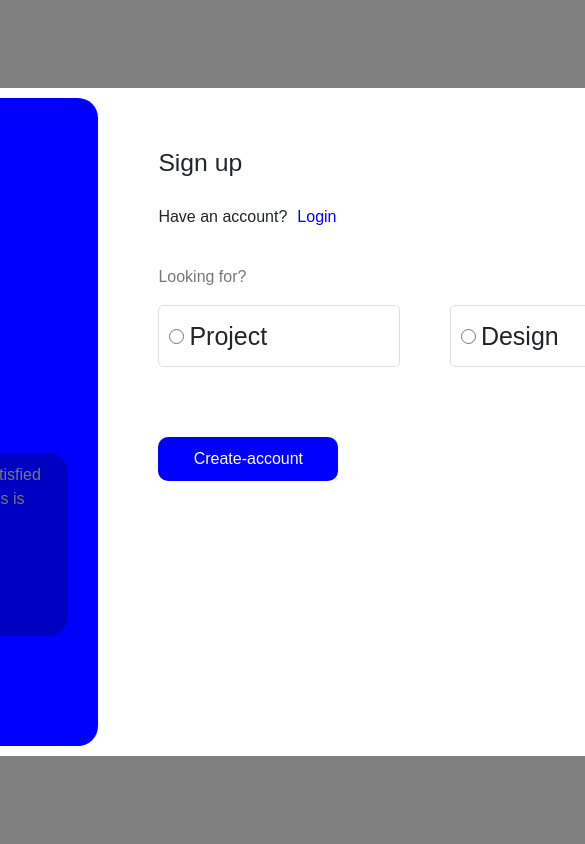
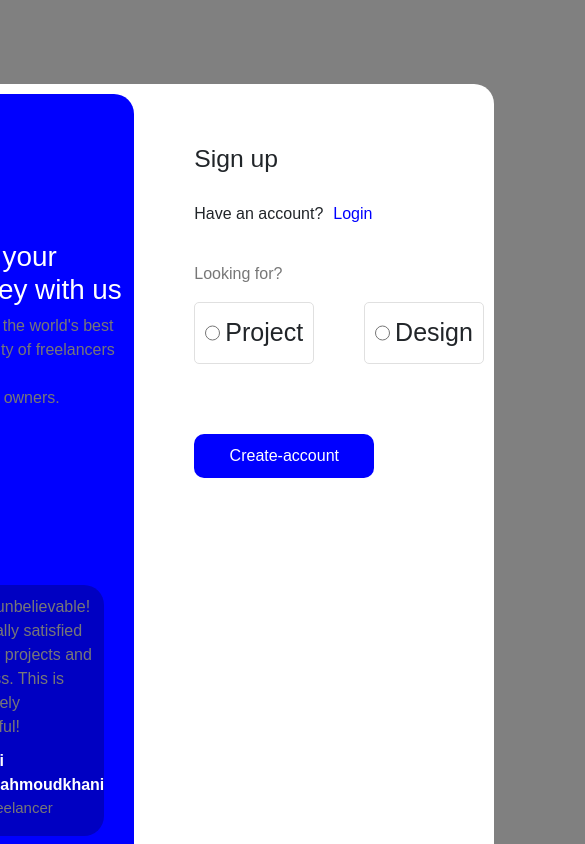
Before and after one commit to mahmoudkhani80/login-page, a React (Create React App) app: page / in a window 390 px wide. Shown: the top 844 px of the page, 585 px wide, since content can reach past the window. Built offline with nearby package versions, Linux system fonts and the light colour scheme.

Commit message:
improved css responsive

```diff
--- a/src/App.css
+++ b/src/App.css
@@ -2,31 +2,43 @@ body {
     font-family: sans-serif;
     background-color: grey;
 }
-.short-size{
+
+@media screen and (max-width: 768px) {
+    /* Styles for screens smaller than 768px */
+    .bigbox {
+        grid-template-columns: 1fr;
+    }
+}
+
+.short-size {
     font-size: 15px;
 }
-.bge{
-  background-color: red;
-}
+
 .error {
     color: rgb(255, 0, 0);
 }
+
 input:hover {
     transition: 1s;
     border-color: blueviolet;
 }
+
 a:link {
     text-decoration: none;
 }
+
 .radius {
     border-radius: 20px;
 }
+
 .white-text {
     color: white;
 }
+
 .grey-text {
     color: rgb(119, 119, 119);
 }
+
 .login {
     color: blue;
     margin-left: 10px;
@@ -36,12 +48,16 @@ a:link {
     display: grid;
     justify-content: center;
     align-content: center;
-  height: 100vh;
-  /* background-color: aqua; */
+    /* height: 100vh; /
+    background-color: aqua;
+    */
 }
+
 .bigbox {
-  /* height: 80vh; */
+    /* height: 80vh;
     width: 120vh;
+    */
+    margin-top: 10vh;
     grid-row: 1 / 2;
     grid-column: 1 / 3;
     display: grid;
@@ -50,18 +66,23 @@ a:link {
     padding: 10px;
     gap: 60px;
 }
+
 .blue-section {
+    /* height: 78vh; */
     grid-row: 1 / 2;
     grid-column: 1 / 2;
     background-color: blue;
 }
+
 .inside-blue-section {
     display: grid;
     grid-template-rows: 0.5fr 1fr 0.5fr 1fr 0.8fr;
     margin: 10px 0px 0px 10px;
     padding: 20px 0px 0px 20px;
 }
+
 .white-section {
+    height: 70vh;
     display: grid;
     grid-template-rows: 0.2fr 0.2fr 0.2fr 0.5fr 0.5fr 0.5fr 0.9fr ;
     background-color: white;
@@ -76,16 +97,20 @@ a:link {
     background-color: rgb(0, 0, 194);
     margin: 0px 30px -20px 0px;
 }
+
 .comment-section > p {
     margin: 10px;
 }
+
 .comment-profile {
     display: grid;
     grid-template-columns: 1fr 4fr;
 }
+
 .comment-section >div> img {
     border-radius: 20%;
 }
+
 .border-for-inputs {
     border-style: solid;
     border-color: rgb(224, 224, 224);
@@ -93,13 +118,15 @@ a:link {
     border-width: 1px;
     border-radius: 5px;
 }
+
 .grid-for-radio {
     display: grid;
     grid-template-columns: 20px 1fr 2fr;
     grid-template-rows: 0.3fr 1fr 0.3fr;
     column-gap: 10px;
 }
-.radio-buttons{
+
+.radio-buttons {
     font-size: 25px;
     border-style: solid;
     border-color: rgb(224, 224, 224);
@@ -107,24 +134,29 @@ a:link {
     border-width: 1px;
     border-radius: 5px;
 }
-.radio-buttons:hover{
+
+.radio-buttons:hover {
     transition: 1s;
     border-color: rgb(89, 0, 255);
     color: rgb(89, 0, 255);
 }
+
 .radio-buttons > input {
     grid-row: 2/3;
     margin-left: 10px;
     width: 15px;
 }
+
 .radio-buttons > label {
     grid-row: 2/3;
 }
+
 .radio-container {
     display: grid;
     grid-template-columns: repeat(2, 1fr);
     column-gap: 50px;
 }
+
 .submit {
     background-color: blue;
     border-width: 0;
@@ -133,40 +165,48 @@ a:link {
     width: 180px;
     margin-top: 50px;
 }
+
 .submit:disabled{
     color: black;
     background-color: red;
 }
+
 .submit:hover {
     transition: 1s;
     background-color: rgb(89, 0, 255);
 }
+
 .input-layout {
     display: grid;
     grid-template-rows: 1fr 2fr;
 }
+
 .circle-position {
     display: grid;
     grid-row: 5/6;
     justify-content: center;
     align-items: center;
 }
+
 .circle-container {
     display: grid;
     grid-template-columns: 8px 8px 8px;
     grid-template-rows: 8px 8px 8px;
     gap: 8px;
 }
+
 .circle {
     border-radius: 50%;
     background-color: #fff;
 }
+
 /* skills */
 .tags-input-container {
     border-radius: 20px;
     gap: 0.5em;
     overflow: hidden;
 }
+
 .tag-item {
     background-color: rgb(235, 234, 234);
     display: inline-block;
@@ -174,6 +214,7 @@ a:link {
     border-radius: 10px;
     margin-right: 5px;
 }
+
 .tag-item .close {
     height: 20px;
     width: 20px;
```
Lines whose indentation alone changed are shown as unchanged.
